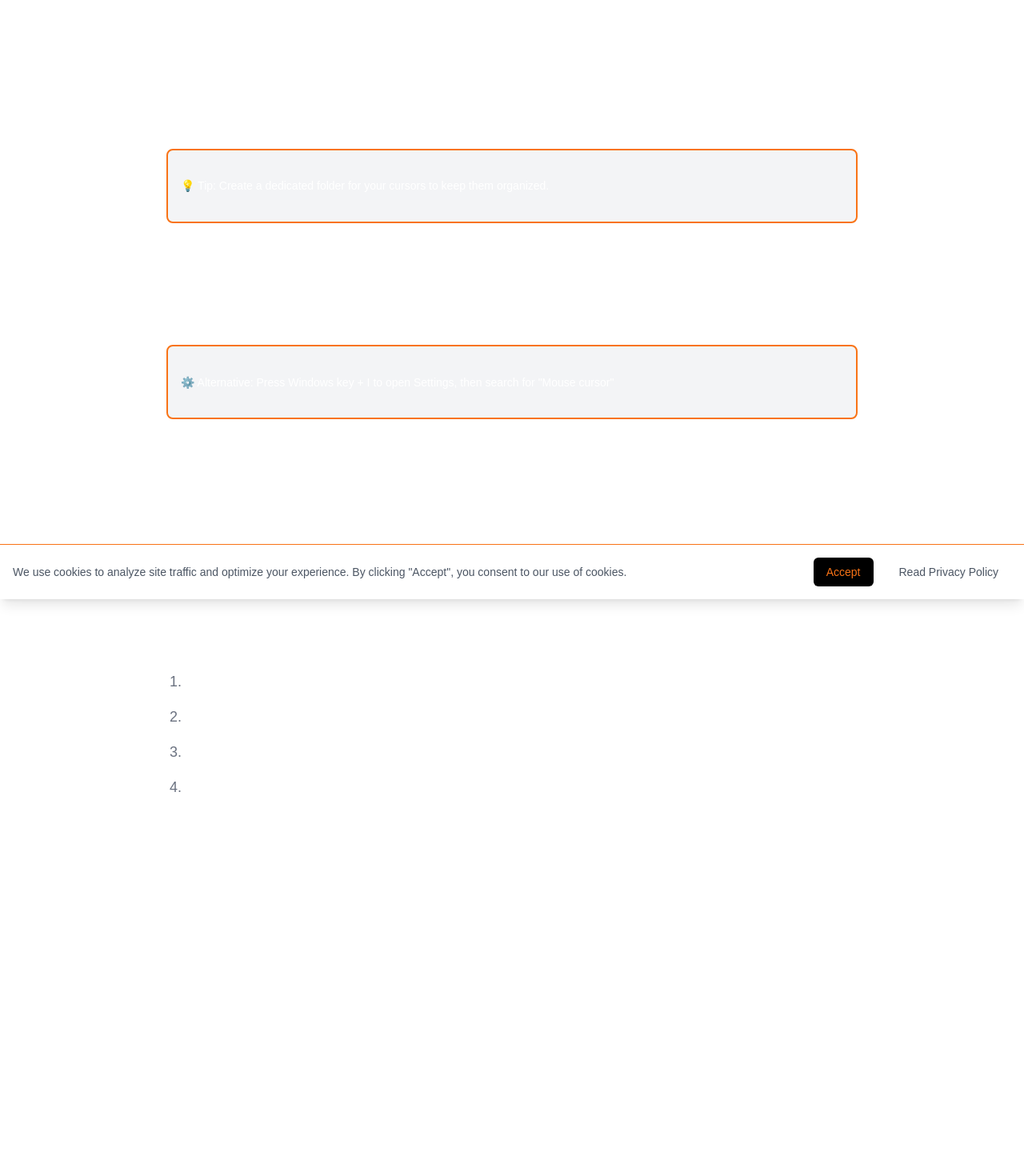
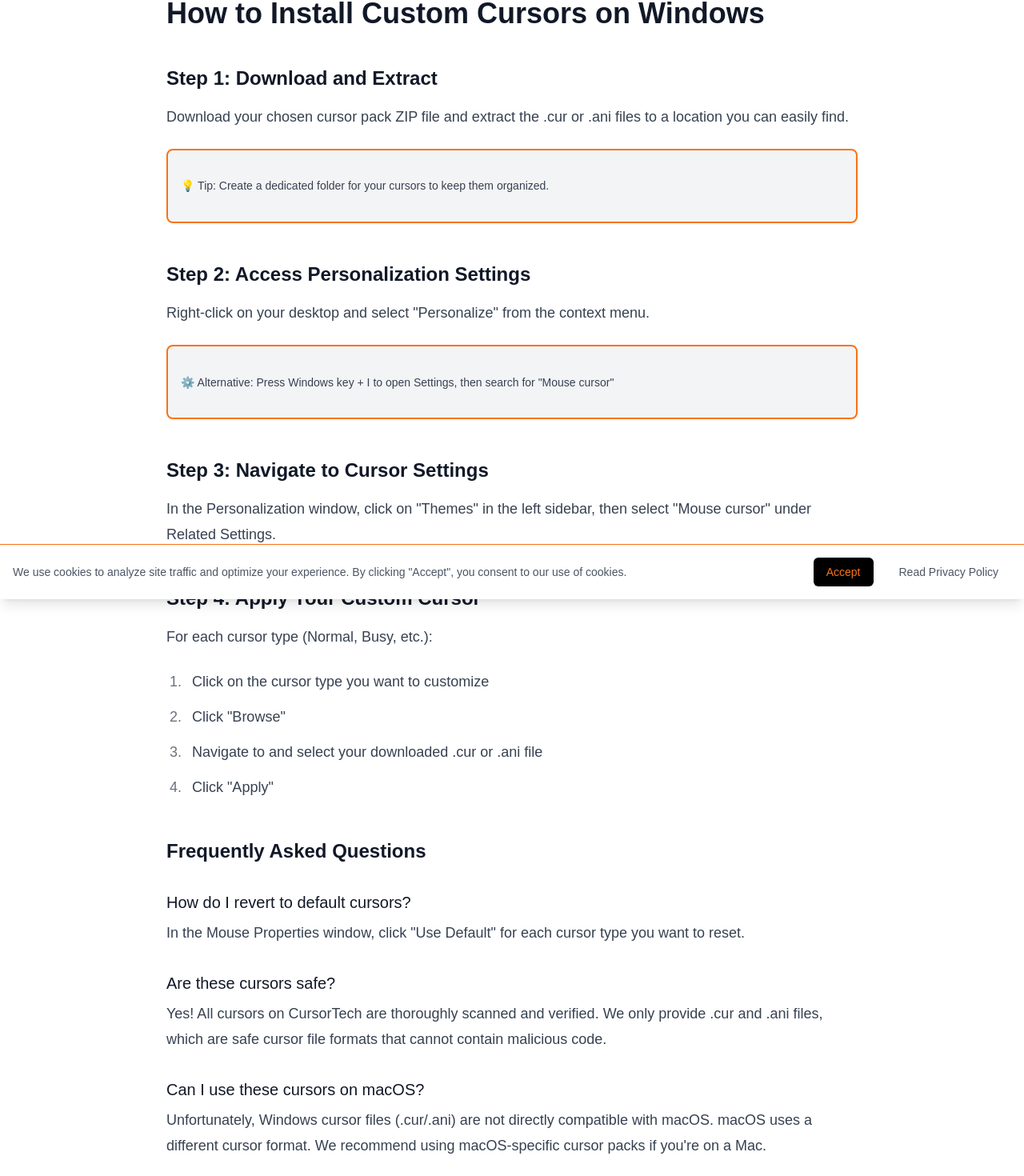
Before and after one commit to Manas-Taneja/cursortech, a Next.js app: page /install in a window 1280 px wide. Shown: the part 51-1521 px from the top of the page at 80% size. Built offline with nearby package versions, Linux system fonts and the light colour scheme; no server answers.

Commit message:
Light Mode Tuning

```diff
--- a/components/Navbar.js
+++ b/components/Navbar.js
@@ -16,7 +16,7 @@ export default function Navbar({ onSearch }) {
   };
 
   return (
-    <nav className="sticky top-0 z-50 w-full bg-black border-b border-orange-500 py-2 px-4">
+    <nav className="sticky top-0 z-50 w-full bg-white dark:bg-black border-b border-orange-500 py-2 px-4">
       <div className="max-w-7xl mx-auto flex items-center justify-between">
         {/* Logo */}
         <Link href="/" className="flex items-center gap-2">
@@ -63,7 +63,7 @@ export default function Navbar({ onSearch }) {
           {/* Dark Mode Toggle */}
           <button
             onClick={toggleTheme}
-            className="text-white hover:text-orange-500 transition-colors p-2 -m-2"
+            className="text-gray-900 dark:text-white hover:text-orange-500 dark:hover:text-orange-500 transition-colors p-2 -m-2"
             aria-label="Toggle dark mode"
           >
             {theme === 'dark' ? (
@@ -98,7 +98,7 @@ export default function Navbar({ onSearch }) {
                 }, 300);
               }
             }}
-            className="text-white hover:text-orange-500 transition-colors p-2 -m-2"
+            className="text-gray-900 dark:text-white hover:text-orange-500 dark:hover:text-orange-500 transition-colors p-2 -m-2"
             aria-label="Toggle search"
           >
             <svg className="w-6 h-6" fill="none" stroke="currentColor" strokeWidth={2} viewBox="0 0 24 24">
@@ -110,7 +110,7 @@ export default function Navbar({ onSearch }) {
           {/* Mobile Menu Button */}
           <button
             onClick={() => setIsMobileMenuOpen(!isMobileMenuOpen)}
-            className="md:hidden text-white hover:text-orange-500 transition-colors p-2 -m-2"
+            className="md:hidden text-gray-900 dark:text-white hover:text-orange-500 dark:hover:text-orange-500 transition-colors p-2 -m-2"
             aria-label="Toggle mobile menu"
           >
             <svg
@@ -139,8 +139,8 @@ export default function Navbar({ onSearch }) {
 
           {/* Desktop Navigation */}
           <div className="hidden md:flex items-center gap-8">
-            <Link href="/install" className="text-white hover:text-orange-500 text-base font-medium">How to install</Link>
-            <Link href="/about" className="text-white hover:text-orange-500 text-base font-medium">About</Link>
+            <Link href="/install" className="text-gray-900 dark:text-white hover:text-orange-500 dark:hover:text-orange-500 text-base font-medium">How to install</Link>
+            <Link href="/about" className="text-gray-900 dark:text-white hover:text-orange-500 dark:hover:text-orange-500 text-base font-medium">About</Link>
           </div>
         </div>
       </div>
@@ -154,14 +154,14 @@ export default function Navbar({ onSearch }) {
         <div className="px-4 py-2 space-y-2">
           <Link
             href="/install"
-            className="block text-white hover:text-orange-500 text-base font-medium py-2"
+            className="block text-gray-900 dark:text-white hover:text-orange-500 dark:hover:text-orange-500 text-base font-medium py-2"
             onClick={() => setIsMobileMenuOpen(false)}
           >
             How to Install
           </Link>
           <Link
             href="/about"
-            className="block text-white hover:text-orange-500 text-base font-medium py-2"
+            className="block text-gray-900 dark:text-white hover:text-orange-500 dark:hover:text-orange-500 text-base font-medium py-2"
             onClick={() => setIsMobileMenuOpen(false)}
           >
             About
--- a/pages/install.js
+++ b/pages/install.js
@@ -1,7 +1,10 @@
 import Head from 'next/head';
 import Link from 'next/link';
+import { useTheme } from '../contexts/ThemeContext';
 
 export default function InstallGuide() {
+  const { theme } = useTheme();
+
   return (
     <div className="min-h-screen bg-white dark:bg-black">
       <Head>
@@ -34,36 +37,36 @@ export default function InstallGuide() {
       </Head>
 
       <main className="max-w-4xl mx-auto px-4 py-12">
-        <h1 className="text-4xl font-bold text-white mb-8">
+        <h1 className="text-4xl font-bold text-gray-900 dark:text-white mb-8">
           How to Install Custom Cursors on Windows
         </h1>
 
         <div className="prose prose-lg max-w-none">
           <section className="mb-12">
-            <h2 className="text-2xl font-semibold mb-4 text-white">Step 1: Download and Extract</h2>
-            <p className="text-white">Download your chosen cursor pack ZIP file and extract the .cur or .ani files to a location you can easily find.</p>
-            <div className="bg-gray-100 p-4 rounded-lg my-4 dark:bg-black border border-orange-500 border-2">
-              <p className="text-sm text-white">💡 Tip: Create a dedicated folder for your cursors to keep them organized.</p>
+            <h2 className="text-2xl font-semibold mb-4 text-gray-900 dark:text-white">Step 1: Download and Extract</h2>
+            <p className="text-gray-700 dark:text-gray-300">Download your chosen cursor pack ZIP file and extract the .cur or .ani files to a location you can easily find.</p>
+            <div className="bg-gray-100 dark:bg-gray-800 p-4 rounded-lg my-4 border border-orange-500 border-2">
+              <p className="text-sm text-gray-700 dark:text-gray-300">💡 Tip: Create a dedicated folder for your cursors to keep them organized.</p>
             </div>
           </section>
 
           <section className="mb-12">
-            <h2 className="text-2xl font-semibold mb-4 text-white">Step 2: Access Personalization Settings</h2>
-            <p className="text-white">Right-click on your desktop and select "Personalize" from the context menu.</p>
-            <div className="bg-gray-100 p-4 rounded-lg my-4 dark:bg-black border border-orange-500 border-2">
-              <p className="text-sm text-white">⚙️ Alternative: Press Windows key + I to open Settings, then search for "Mouse cursor"</p>
+            <h2 className="text-2xl font-semibold mb-4 text-gray-900 dark:text-white">Step 2: Access Personalization Settings</h2>
+            <p className="text-gray-700 dark:text-gray-300">Right-click on your desktop and select "Personalize" from the context menu.</p>
+            <div className="bg-gray-100 dark:bg-gray-800 p-4 rounded-lg my-4 border border-orange-500 border-2">
+              <p className="text-sm text-gray-700 dark:text-gray-300">⚙️ Alternative: Press Windows key + I to open Settings, then search for "Mouse cursor"</p>
             </div>
           </section>
 
           <section className="mb-12">
-            <h2 className="text-2xl font-semibold mb-4 text-white">Step 3: Navigate to Cursor Settings</h2>
-            <p className="text-white">In the Personalization window, click on "Themes" in the left sidebar, then select "Mouse cursor" under Related Settings.</p>
+            <h2 className="text-2xl font-semibold mb-4 text-gray-900 dark:text-white">Step 3: Navigate to Cursor Settings</h2>
+            <p className="text-gray-700 dark:text-gray-300">In the Personalization window, click on "Themes" in the left sidebar, then select "Mouse cursor" under Related Settings.</p>
           </section>
 
           <section className="mb-12">
-            <h2 className="text-2xl font-semibold mb-4 text-white">Step 4: Apply Your Custom Cursor</h2>
-            <p className="text-white">For each cursor type (Normal, Busy, etc.):</p>
-            <ol className="list-decimal pl-6 mt-2 text-white">
+            <h2 className="text-2xl font-semibold mb-4 text-gray-900 dark:text-white">Step 4: Apply Your Custom Cursor</h2>
+            <p className="text-gray-700 dark:text-gray-300">For each cursor type (Normal, Busy, etc.):</p>
+            <ol className="list-decimal pl-6 mt-2 text-gray-700 dark:text-gray-300">
               <li>Click on the cursor type you want to customize</li>
               <li>Click "Browse"</li>
               <li>Navigate to and select your downloaded .cur or .ani file</li>
@@ -71,23 +74,23 @@ export default function InstallGuide() {
             </ol>
           </section>
 
-          <section className="mb-12 text-white">
-            <h2 className="text-2xl font-semibold mb-4 text-white">Frequently Asked Questions</h2>
+          <section className="mb-12">
+            <h2 className="text-2xl font-semibold mb-4 text-gray-900 dark:text-white">Frequently Asked Questions</h2>
 
-            <div className="space-y-6 text-white">
+            <div className="space-y-6">
               <div>
-                <h3 className="text-xl font-medium mb-2 text-white">How do I revert to default cursors?</h3>
-                <p>In the Mouse Properties window, click "Use Default" for each cursor type you want to reset.</p>
+                <h3 className="text-xl font-medium mb-2 text-gray-900 dark:text-white">How do I revert to default cursors?</h3>
+                <p className="text-gray-700 dark:text-gray-300">In the Mouse Properties window, click "Use Default" for each cursor type you want to reset.</p>
               </div>
 
               <div>
-                <h3 className="text-xl font-medium mb-2 text-white">Are these cursors safe?</h3>
-                <p>Yes! All cursors on CursorTech are thoroughly scanned and verified. We only provide .cur and .ani files, which are safe cursor file formats that cannot contain malicious code.</p>
+                <h3 className="text-xl font-medium mb-2 text-gray-900 dark:text-white">Are these cursors safe?</h3>
+                <p className="text-gray-700 dark:text-gray-300">Yes! All cursors on CursorTech are thoroughly scanned and verified. We only provide .cur and .ani files, which are safe cursor file formats that cannot contain malicious code.</p>
               </div>
 
               <div>
-                <h3 className="text-xl font-medium mb-2 text-white">Can I use these cursors on macOS?</h3>
-                <p>Unfortunately, Windows cursor files (.cur/.ani) are not directly compatible with macOS. macOS uses a different cursor format. We recommend using macOS-specific cursor packs if you're on a Mac.</p>
+                <h3 className="text-xl font-medium mb-2 text-gray-900 dark:text-white">Can I use these cursors on macOS?</h3>
+                <p className="text-gray-700 dark:text-gray-300">Unfortunately, Windows cursor files (.cur/.ani) are not directly compatible with macOS. macOS uses a different cursor format. We recommend using macOS-specific cursor packs if you're on a Mac.</p>
               </div>
             </div>
           </section>
@@ -96,7 +99,7 @@ export default function InstallGuide() {
         <div className="mt-12 text-center">
           <Link
             href="/"
-            className="inline-flex items-center px-6 py-3 border border-transparent text-base font-medium rounded-md text-white bg-orange-600 hover:bg-orange-700"
+            className="inline-flex items-center px-6 py-3 border border-transparent text-base font-medium rounded-md text-white bg-orange-600 hover:bg-orange-700 dark:bg-orange-600 dark:hover:bg-orange-700 transition-colors"
           >
             ← Back to Home
           </Link>
```
Also changed, not shown: pages/about.js (+28 -20 lines).
